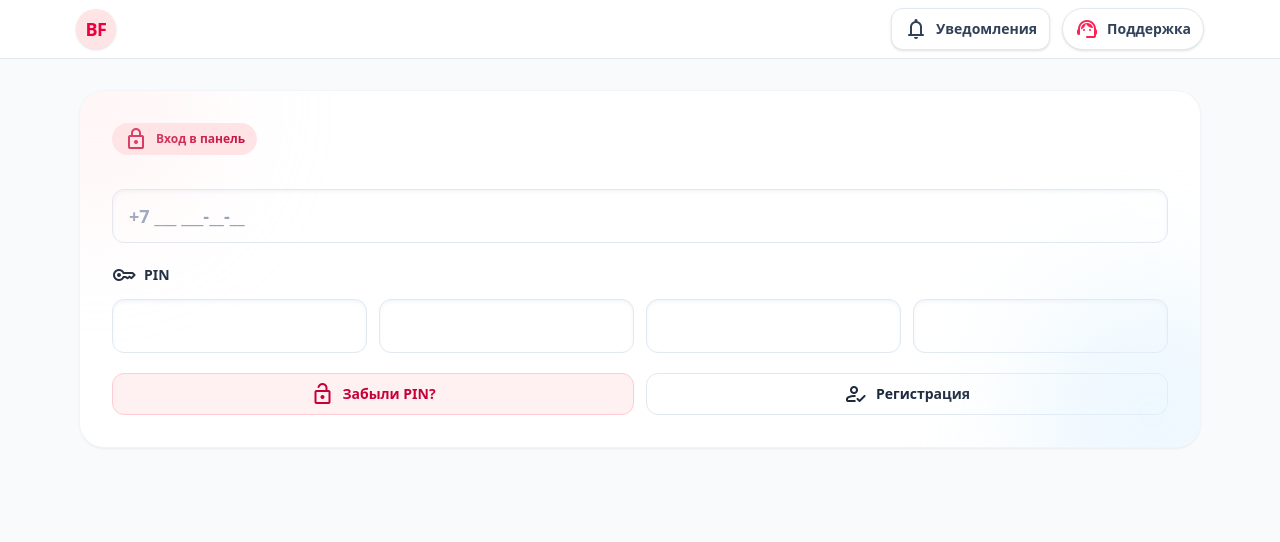
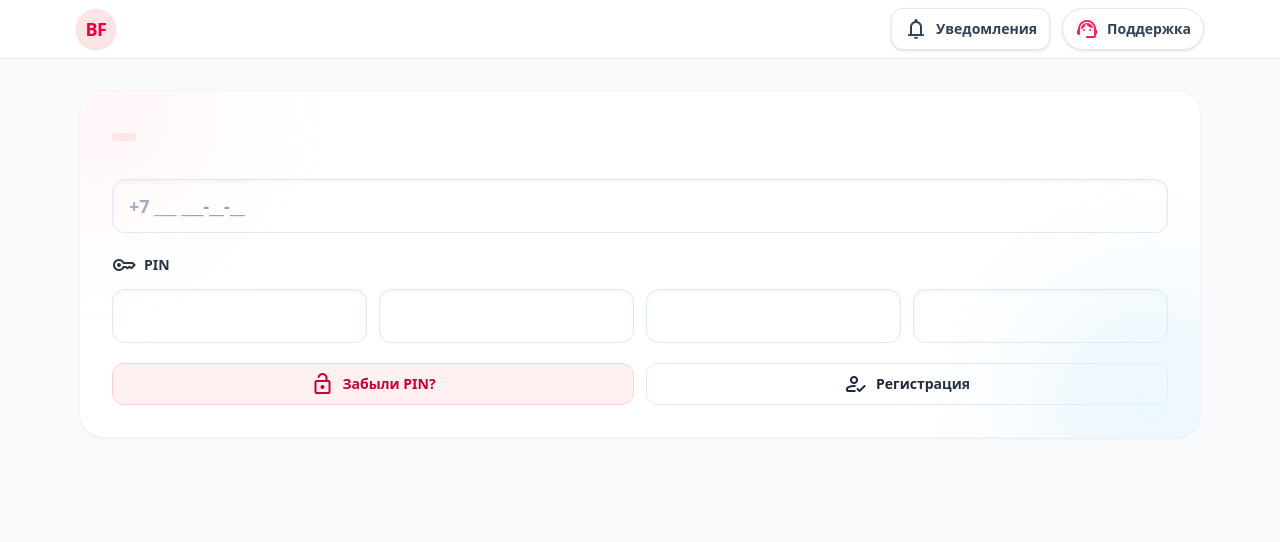
Before and after one commit to uran124/bunch, a PHP site: page /?page=login in a window 1280 px wide. Shown: the top 542 px of the page. Run offline with PHP 8.4, Linux system fonts and the light colour scheme.

Commit message:
Update login.php

```diff
--- a/app/views/login.php
+++ b/app/views/login.php
@@ -7,8 +7,6 @@
         <header class="flex flex-col gap-3 sm:flex-row sm:items-center sm:justify-between">
             <div class="space-y-2">
                 <div class="inline-flex items-center gap-2 rounded-full bg-rose-100 px-3 py-1 text-xs font-semibold text-rose-700">
-                    <span class="material-symbols-rounded text-base">lock</span>
-                    <span>Вход в панель</span>
                 </div>
             </div>
         </header>
```
